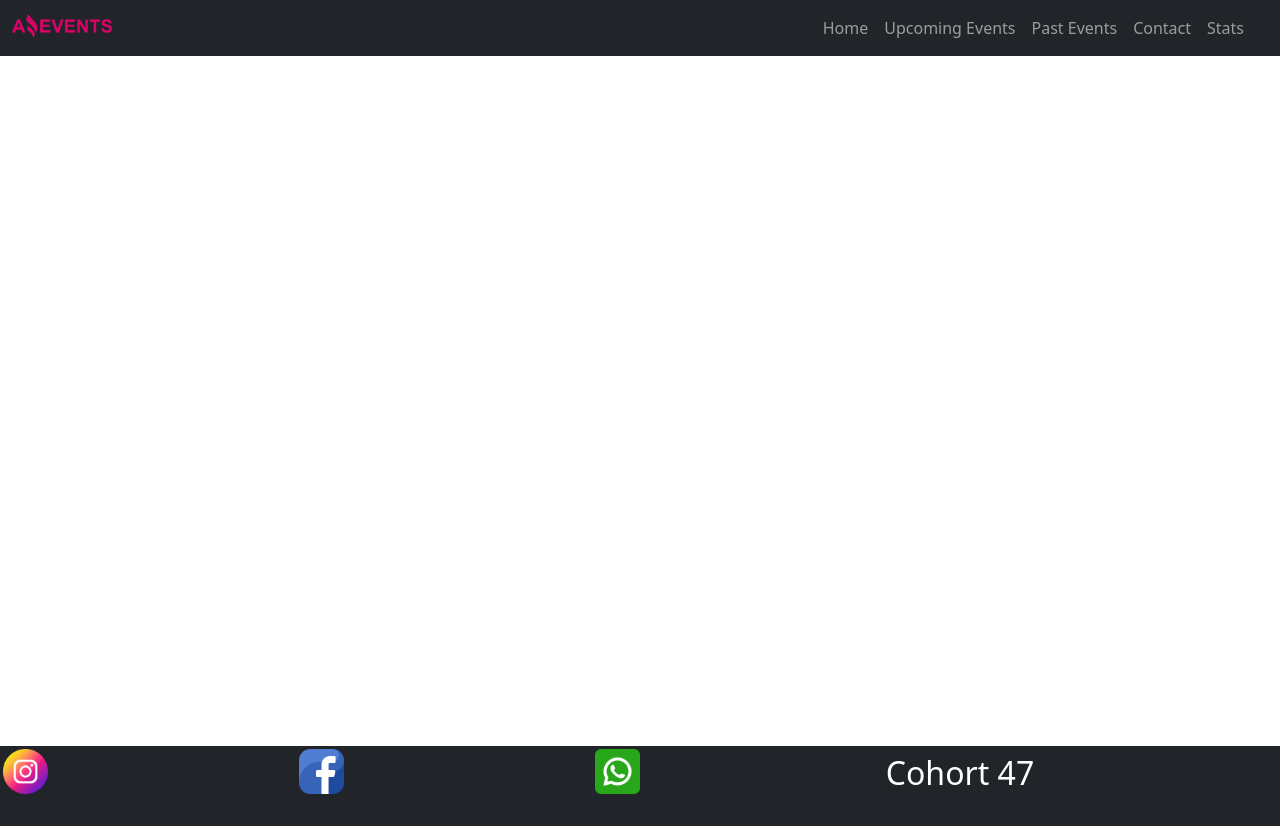
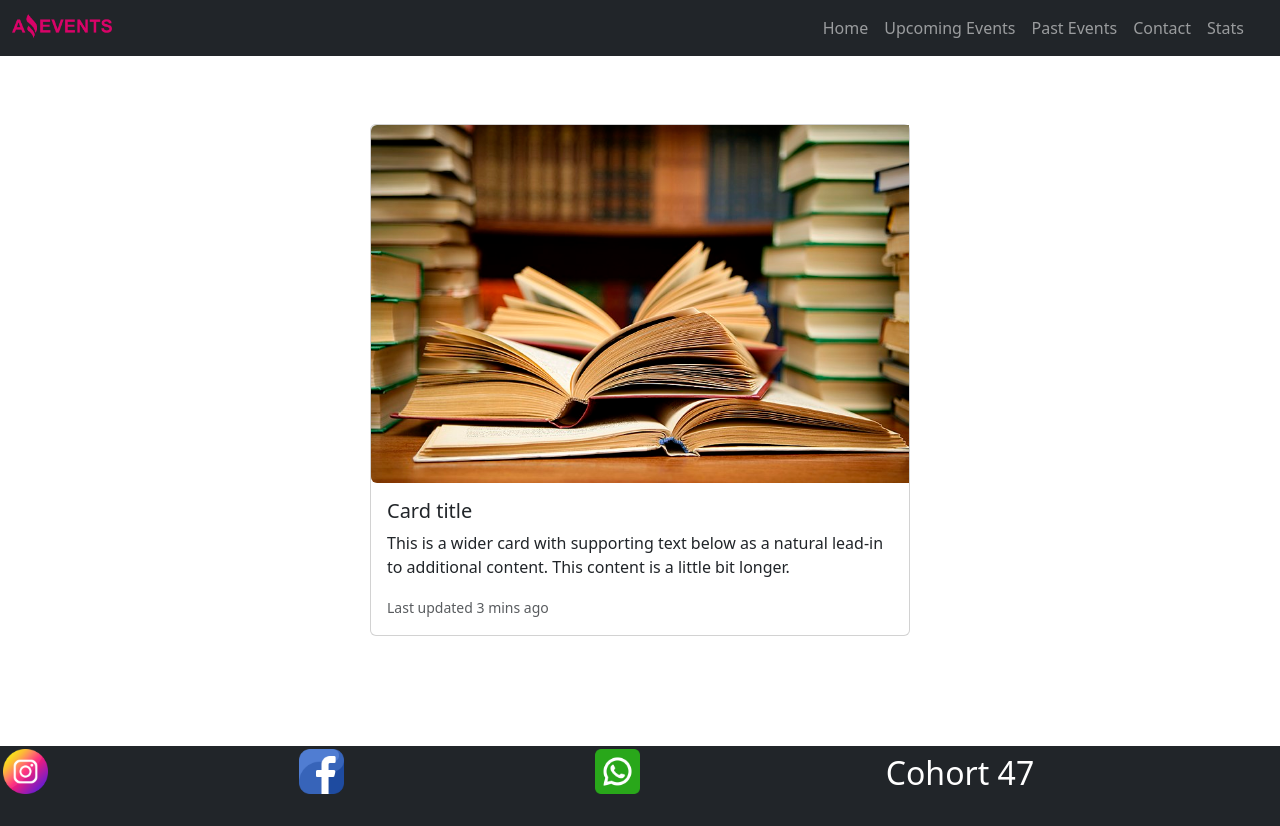
Before and after one commit to LCMatias98/Amazing-Events, a plain HTML site: page details.html in a window 1280 px wide. Drawn offline with nearby package versions, Linux system fonts and the light colour scheme.

Commit message:
Se agrego detalles

```diff
--- a/details.html
+++ b/details.html
@@ -48,8 +48,21 @@
 
   </header>
 
-  <main>
-
+  <main class="d-flex align-items-center justify-content-around">
+    <div class="card mb-3 mt-4 col-12 col-md-12 d-flex align-items-center" style="max-width: 540px;">
+      <div class="row g-0 col-12 col-md-12">
+        <div class="col-md-4 col-12 col-md-12">
+          <img src="./assets/images/Books.jpg" class="img-fluid rounded-start" alt="...">
+        </div>
+        <div class="col-md-8 col-12 col-md-12">
+          <div class="card-body">
+            <h5 class="card-title">Card title</h5>
+            <p class="card-text">This is a wider card with supporting text below as a natural lead-in to additional content. This content is a little bit longer.</p>
+            <p class="card-text"><small class="text-body-secondary">Last updated 3 mins ago</small></p>
+          </div>
+        </div>
+      </div>
+    </div>
   </main>
 
   <footer class=" bg-dark flex-grow-0 d-flex">
```
